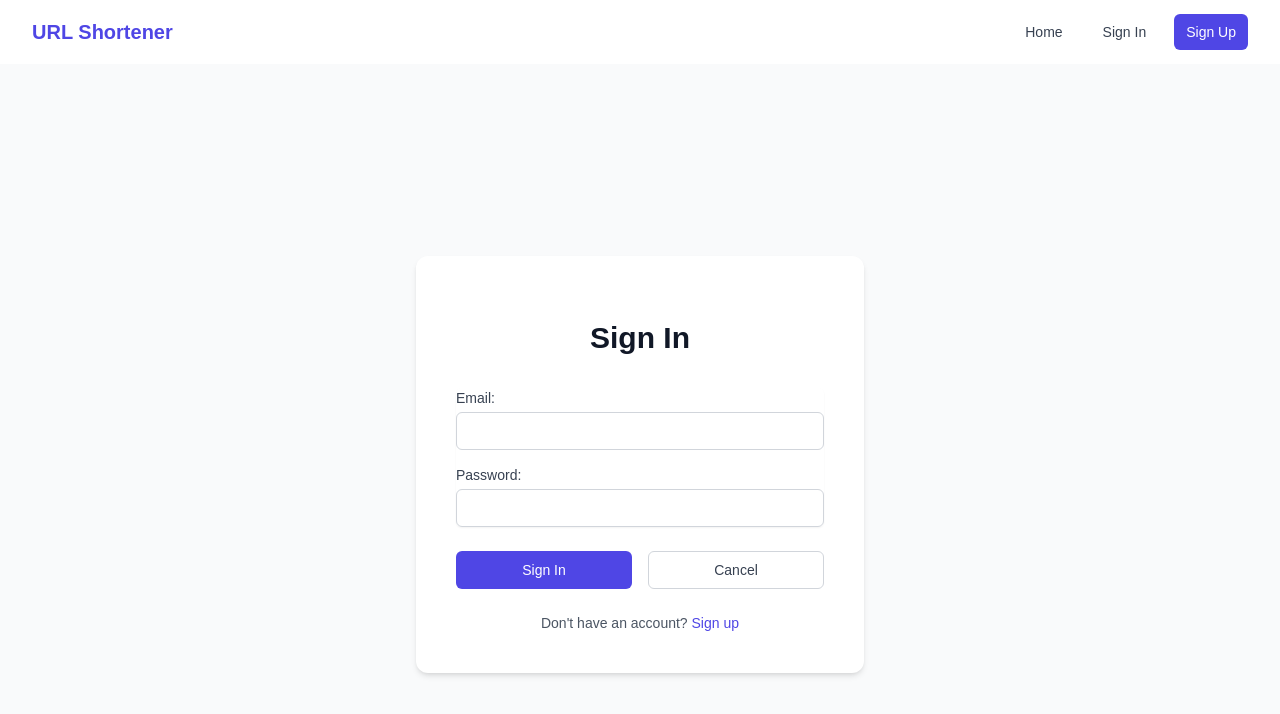
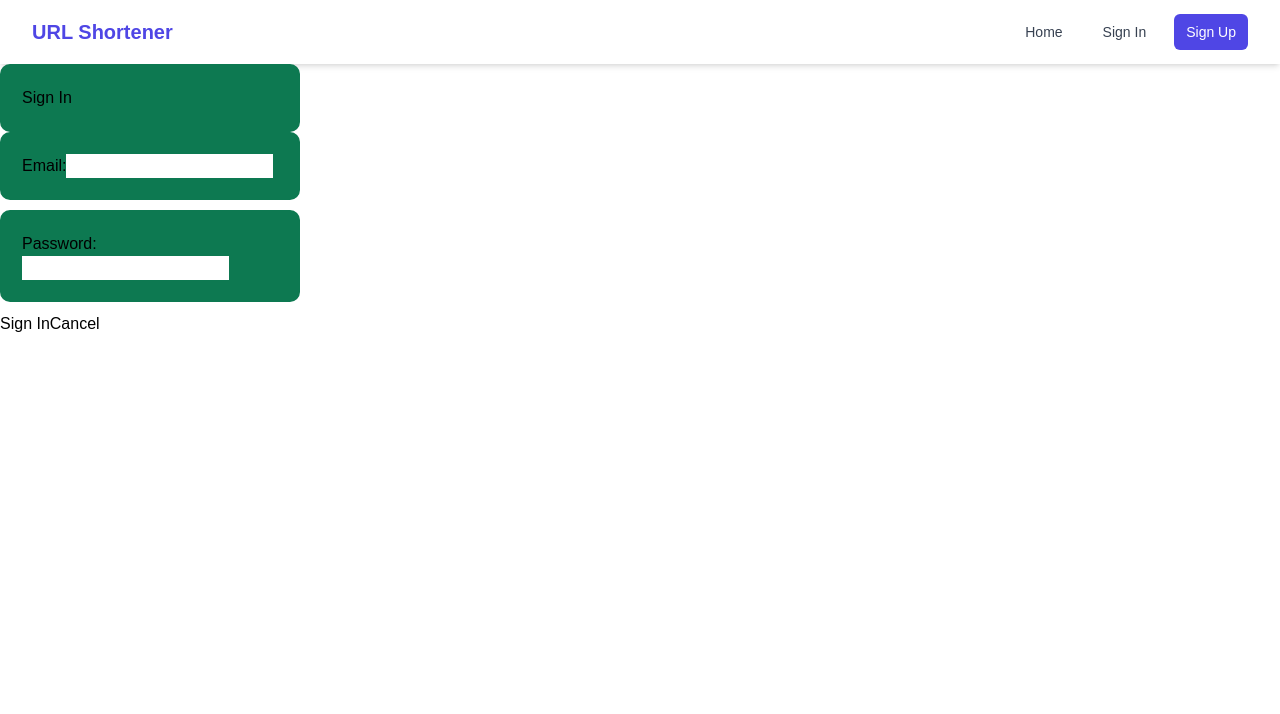
Before and after one commit to kiran1926/URL-shortening-app-frontend, a React (Vite) app: page /sign-in in a window 1280 px wide. Shown: the top 714 px of the page. Built offline with nearby package versions, Linux system fonts and the light colour scheme; no server answers.

Commit message:
wip: styling signin form

```diff
--- /dev/null
+++ b/src/components/SignInForm/SignInForm.css
@@ -0,0 +1,29 @@
+body {
+    background-color:  white;
+  }
+
+.signinform {
+    background-color:  #0d7951;
+    padding: 20px;
+    width: 300px;
+    border-radius: 10px;
+    border: 2px solid  #0d7951;
+}
+
+.email {
+    background-color: #0d7951 ;
+    padding: 20px;
+    width: 300px;
+    border-radius: 10px;
+    border: 2px solid  #0d7951;
+    margin-bottom: 10px;
+}
+
+.password {
+    background-color:  #0d7951;
+    padding: 20px;
+    width: 300px;
+    border-radius: 10px;
+    border: 2px solid  #0d7951;
+    margin-bottom: 10px;
+}
--- a/src/components/SignInForm/SignInForm.jsx
+++ b/src/components/SignInForm/SignInForm.jsx
@@ -1,21 +1,20 @@
-import { useState, useContext } from "react";
-import { useNavigate } from "react-router";
+import { useState, useContext } from 'react';
+import { useNavigate } from 'react-router';
+import './SignInForm.css';
 
-import { signIn } from "../../services/authService";
-
-import { UserContext } from "../../contexts/UserContext";
+import { UserContext } from '../../contexts/UserContext';
 
 const SignInForm = () => {
   const navigate = useNavigate();
   const { setUser } = useContext(UserContext);
-  const [message, setMessage] = useState("");
+  const [message, setMessage] = useState('');
   const [formData, setFormData] = useState({
-    email: "",
-    password: "",
+    email: '',
+    password: '',
   });
 
   const handleChange = (evt) => {
-    setMessage("");
+    setMessage('');
     setFormData({ ...formData, [evt.target.name]: evt.target.value });
   };
 
@@ -24,93 +23,46 @@ const SignInForm = () => {
     try {
       const signedInUser = await signIn(formData);
       setUser(signedInUser);
-      navigate("/");
+      navigate('/');
     } catch (err) {
       setMessage(err.message);
     }
   };
 
   return (
-    <main className="flex min-h-screen items-center justify-center bg-gray-50 py-12 px-4 sm:px-6 lg:px-8">
-      <div className="max-w-md w-full space-y-8 bg-white p-10 rounded-xl shadow-md">
-        <div>
-          <h1 className="mt-6 text-center text-3xl font-extrabold text-gray-900">
-            Sign In
-          </h1>
-          {message && (
-            <p className="mt-2 text-center text-sm text-red-600">{message}</p>
-          )}
-        </div>
-        <form
-          className="mt-8 space-y-6"
-          autoComplete="off"
-          onSubmit={handleSubmit}
-        >
-          <div className="rounded-md shadow-sm -space-y-px">
-            <div className="mb-4">
-              <label
-                htmlFor="email"
-                className="block text-sm font-medium text-gray-700 mb-1"
-              >
-                Email:
-              </label>
+    <main>
+      <h1 className='signinform'>Sign In</h1>
+      <p>{message}</p>
+      <form autoComplete='off' onSubmit={handleSubmit}>
+        <div className='email'>
+          <label htmlFor='email'>Email:</label>
           <input
-                type="email"
-                autoComplete="off"
-                id="email"
+            type='email'
+            autoComplete='off'
+            id='email'
             value={formData.email}
-                name="email"
+            name='email'
             onChange={handleChange}
             required
-                className="appearance-none rounded-md relative block w-full px-3 py-2 border border-gray-300 placeholder-gray-500 text-gray-900 focus:outline-none focus:ring-indigo-500 focus:border-indigo-500 focus:z-10 sm:text-sm"
           />
         </div>
-            <div className="mb-4">
-              <label
-                htmlFor="password"
-                className="block text-sm font-medium text-gray-700 mb-1"
-              >
-                Password:
-              </label>
+        <div className='password'>
+          <label htmlFor='password'>Password:</label>
           <input
-                type="password"
-                autoComplete="off"
-                id="password"
+            type='password'
+            autoComplete='off'
+            id='password'
             value={formData.password}
-                name="password"
+            name='password'
             onChange={handleChange}
             required
-                className="appearance-none rounded-md relative block w-full px-3 py-2 border border-gray-300 placeholder-gray-500 text-gray-900 focus:outline-none focus:ring-indigo-500 focus:border-indigo-500 focus:z-10 sm:text-sm"
           />
         </div>
-          </div>
-          <div className="flex items-center justify-between space-x-4">
-            <button
-              type="submit"
-              className="group relative w-full flex justify-center py-2 px-4 border border-transparent text-sm font-medium rounded-md text-white bg-indigo-600 hover:bg-indigo-700 focus:outline-none focus:ring-2 focus:ring-offset-2 focus:ring-indigo-500"
-            >
-              Sign In
-            </button>
-            <button
-              onClick={() => navigate("/")}
-              className="group relative w-full flex justify-center py-2 px-4 border border-gray-300 text-sm font-medium rounded-md text-gray-700 bg-white hover:bg-gray-50 focus:outline-none focus:ring-2 focus:ring-offset-2 focus:ring-indigo-500"
-            >
-              Cancel
-            </button>
-          </div>
-          <div className="text-center mt-4">
-            <p className="text-sm text-gray-600">
-              Don't have an account?{" "}
-              <a
-                href="/sign-up"
-                className="font-medium text-indigo-600 hover:text-indigo-500"
-              >
-                Sign up
-              </a>
-            </p>
+        <div className='split'>
+          <button>Sign In</button>
+          <button onClick={() => navigate('/')}>Cancel</button>
         </div>
       </form>
-      </div>
     </main>
   );
 };
```
Lines whose indentation alone changed are shown as unchanged.
